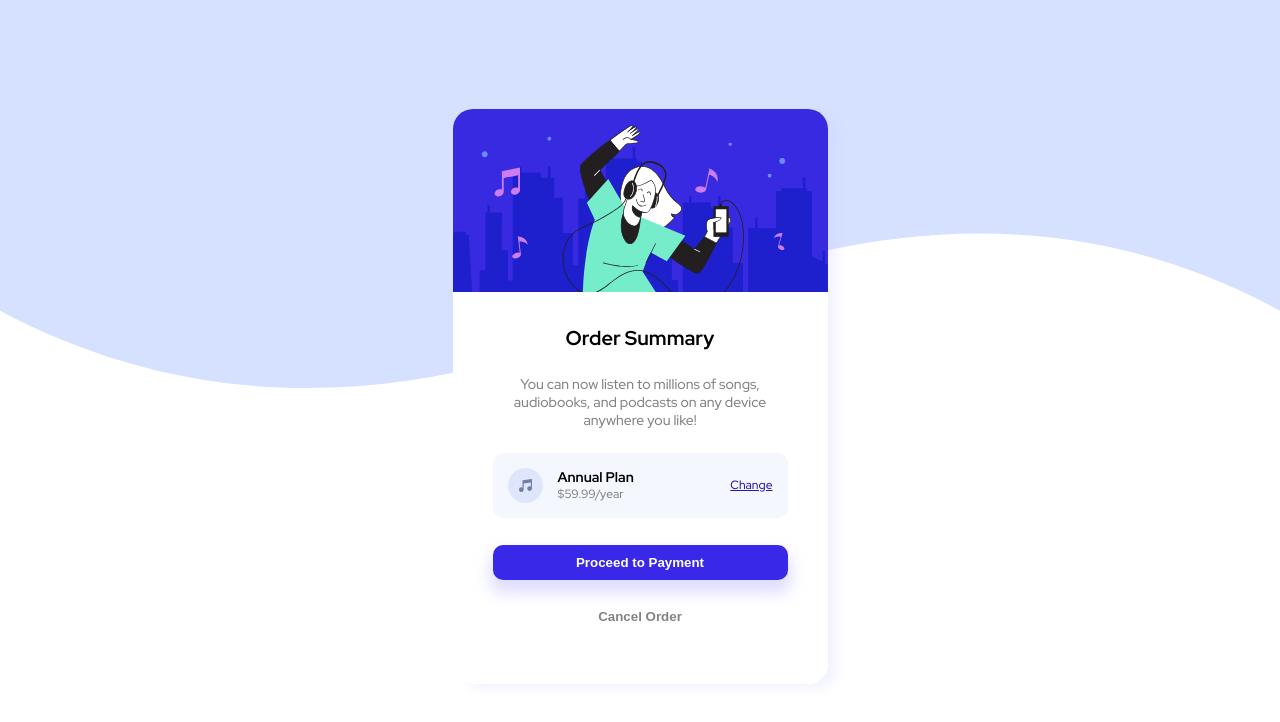
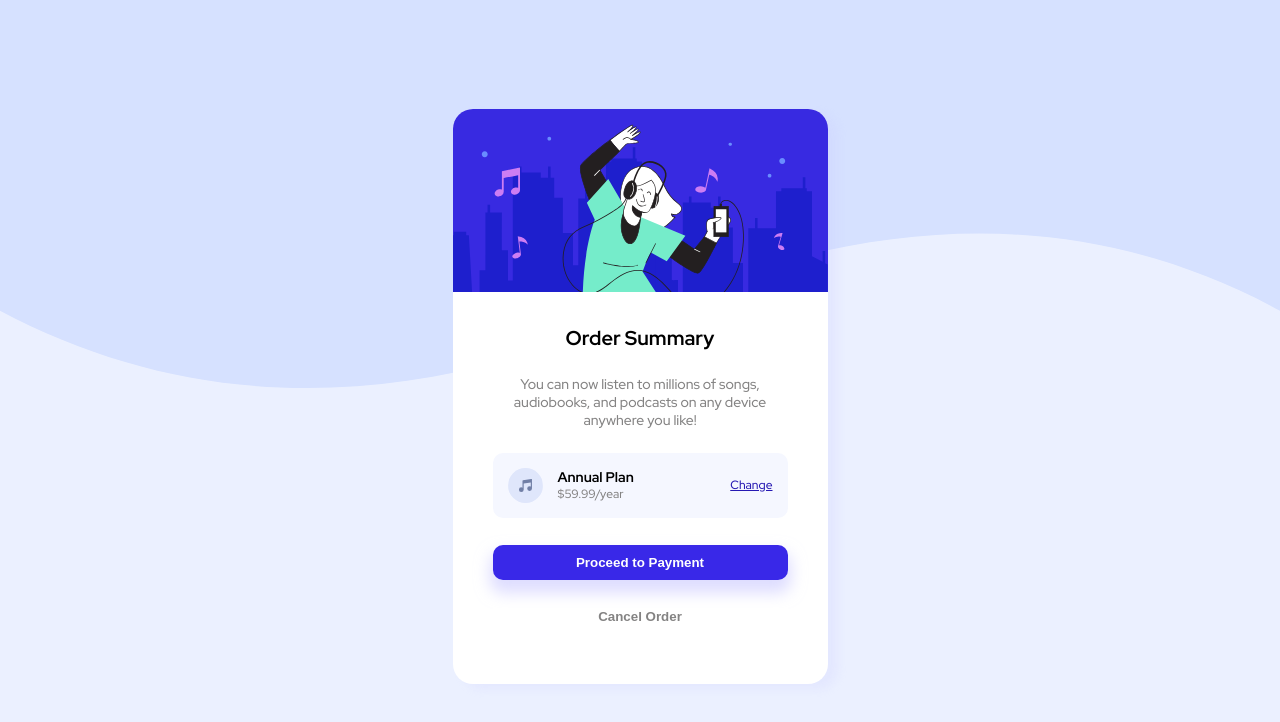
Before and after one commit to mbaxendale22/order-sum-card, a plain HTML site: page index.html in a window 1280 px wide. Drawn offline with Linux system fonts and the light colour scheme.

Commit message:
add main background-color

```diff
--- a/style.css
+++ b/style.css
@@ -14,6 +14,7 @@ body {
     align-items: center;
     height: 97vh;
     font-family: 'Red Hat Display', sans-serif;
+    background-color: hsl(225, 100%, 96%);
 }
 
 .main-container {
```
